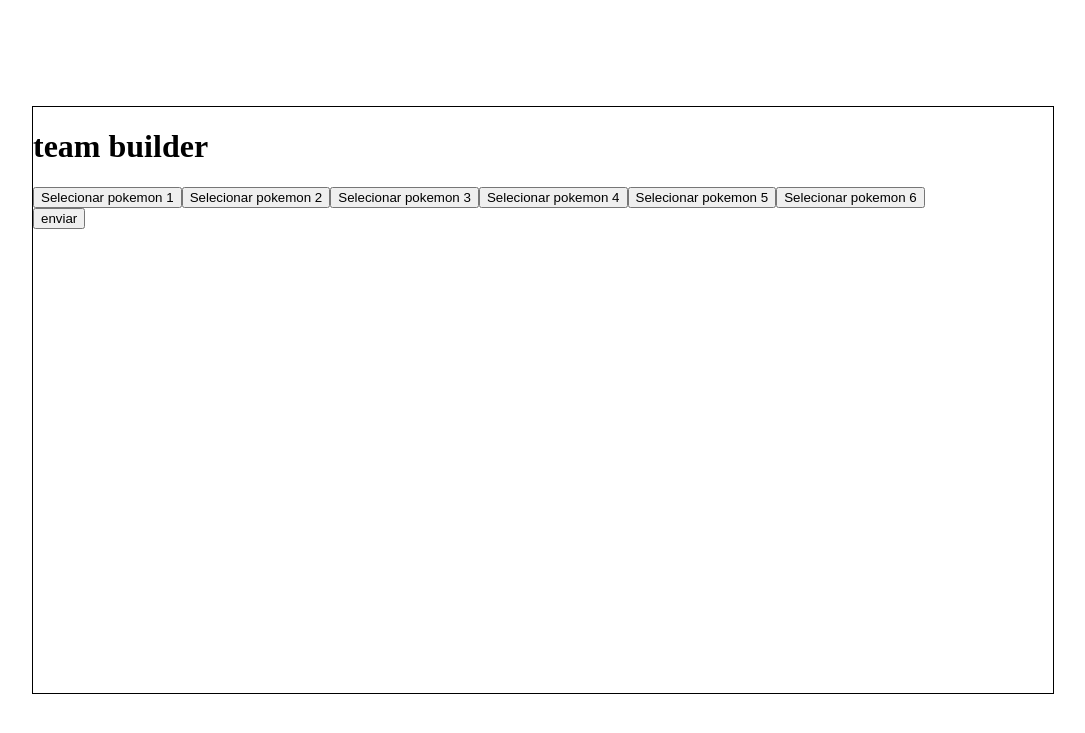
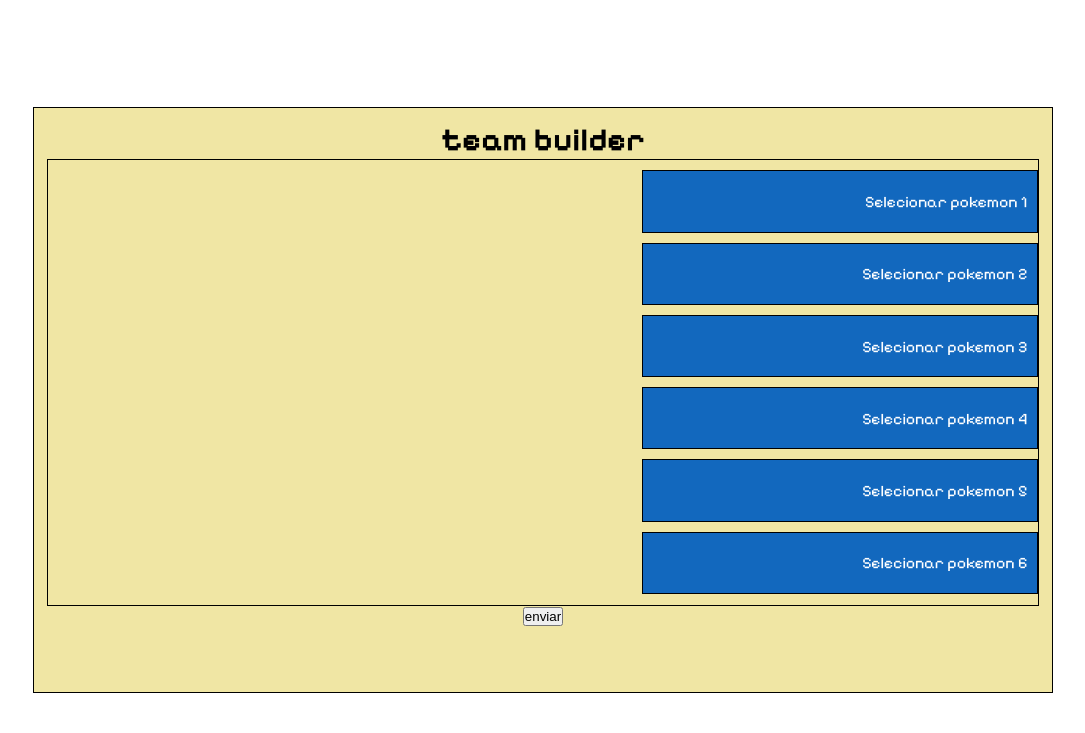
Before and after one commit to cauegz/monstrobolso, a PHP site: page /frontend/pages/builder.html in a window 1280 px wide. Shown: the top 733 px of the page, without its empty margins (97-1182 px from the left). Run offline with PHP 8.4, Linux system fonts and the light colour scheme.

Commit message:
feat: deixa o css da caixa de dialogo bonito e deixa os cards dos pokemons da equipe na direita

```diff
--- a/public/frontend/css/builder.css
+++ b/public/frontend/css/builder.css
@@ -1,3 +1,9 @@
+@import url('https://fonts.googleapis.com/css2?family=Pixelify+Sans:wght@400..700&display=swap');
+@import url(./globals.css);
+* {
+    margin: 0;
+    padding: 0;
+}
 #gameContainer{
    position: absolute;
     top: 50%;
@@ -6,22 +12,143 @@
     width: 1020px;
     height: 586px;
     border: 1px solid black;
+    background-color: var(--cor-menus);
+    padding: 1%;
+    box-sizing: border-box;
+    align-items: center;
+    display: flex;
+    flex-direction: column;
+    font-family: var(--fonte-principal);
 }
 
 #selecionar-poke{
+    position: absolute;
+    top: 50%;
+    left: 50%;
+    transform: translate(-50%, -50%);
+
+    width: 40%;
+    height: 45%;
+    padding: 20px;
+
+    display: none;
+    flex-direction: column;
+    align-items: center;
+    gap: 20px;
+
     box-sizing: border-box;
-    width: 30%;
-    height: 50%;
-}
-#pokemons{
-    display: flex;
-    width: 100%;
-    flex-wrap: wrap;
+    overflow-y: auto;
+
+    background-color: var(--cor-input-text);
+    border: 4px solid #303030;
+    border-radius: 8px;
+    box-shadow: 6px 6px 0 #303030;
+
+    font-family: var(--fonte-principal);
+    color: #303030;
+
+    z-index: 10;
 }
 
-.pokemon{
+#selecionar-poke[open] {
+    display: flex;
+}
+/*da display flex na caixa de dialogo só quando estiver aberta*/
+
+#pokemons {
+    display: flex;
+    flex-wrap: wrap;
+    justify-content: center;
+    align-content: flex-start;
+    gap: 12px;
+
+    width: 100%;
+    overflow-y: auto;
+}
+
+.pokemon {
+    display: flex;
+    flex-direction: column;
+    align-items: center;
+    justify-content: center;
+    gap: 5px;
+
+    width: 25%;
+    padding: 10px;
+
+    box-sizing: border-box;
+    background-color: #fffdf5;
+    border: 2px solid #303030;
+    border-radius: 6px;
+
+    cursor: pointer;
+    transition: transform 0.15s, background-color 0.15s;
+}
+
+.pokemon > p {
+    width: 100%;
     text-align: center;
+}
+
+.pokemon > img {
+    max-width: 100%;
+    height: auto;
+}
+
+/*passar as cores pra variáveis dps*/
+.pokemon > button {
+    all: unset;
+    cursor: pointer;
+    background-color: var(--cor-btn-menus);
+    color: var(--cor-fonte-btns);
+    border-radius: 6px;
+    padding: 5px 10px;
+    transition: 0.2s;
+}
+.pokemon > button:hover {
+    background-color: var(--cor-hover-btn-menus);
+    transform: scale(1.03);
+}
+.pokemon:hover {
+    background-color: #d9edc2;
+    transform: translateY(-3px);
+}
+
+.btn-selecionar-poke {
+    all: unset;
+    cursor: pointer;
 }
 #equipe{
     display: flex;
+    flex-direction: column;
+    align-items: flex-end;
+    justify-content: center;
+    gap: 10px;
+    width: 100%;
+    height: 80%;
+    border: 1px solid black;
+    box-sizing: border-box;
+    color: var(--cor-fonte-btns);
 }
+
+#equipe > div{
+    width: 40%;
+    height: 14%;
+    text-align: center;
+    border: 1px solid black;
+    display: flex;
+    flex-direction: row-reverse;
+    background-color: var(--cor-card-pokemon);
+    padding: 1%;
+    box-sizing: border-box;
+    gap: 10px;
+    align-items: center;
+    justify-content: space-between;
+}
+
+.btn-selecionar-poke{
+    all: unset;
+}
+div > p{
+    font-size: 1.5rem;
+}
--- a/public/frontend/css/globals.css
+++ b/public/frontend/css/globals.css
@@ -6,6 +6,7 @@
     --cor-btn-menus: #f52323;
     --cor-hover-btn-menus: #d91414;
     --cor-fonte-btns: white;
+    --cor-card-pokemon: #1268be;
 
     --fonte-principal: 'Pixelify Sans', sans-serif;
 }
--- a/public/frontend/js/builder.js
+++ b/public/frontend/js/builder.js
@@ -29,9 +29,11 @@ selecionarPoke.addEventListener("click", async (event)=>{
 
         const imgUrl = pokeSelecionado.sprites.front_default;
 
-        div.innerHTML += `<p>Pokemon ${pokemonEquipe}: ${pokeSelecionado.name}</p><img src=${imgUrl} />`;
+        div.innerHTML += `<p>${pokeSelecionado.name.charAt(0).toUpperCase() + pokeSelecionado.name.slice(1)}</p><img src=${imgUrl} />`;
+        // retorna o nome do pokemon com a primeira letra maiúscula e a imagem do dele
 
         time[pokemonEquipe-1] = pokeSelecionado.id;
+        //-1 porque o array começa do 0 e a posição do pokemon na equipe começa do 1
 
         selecionarPoke.close();
     }
```
